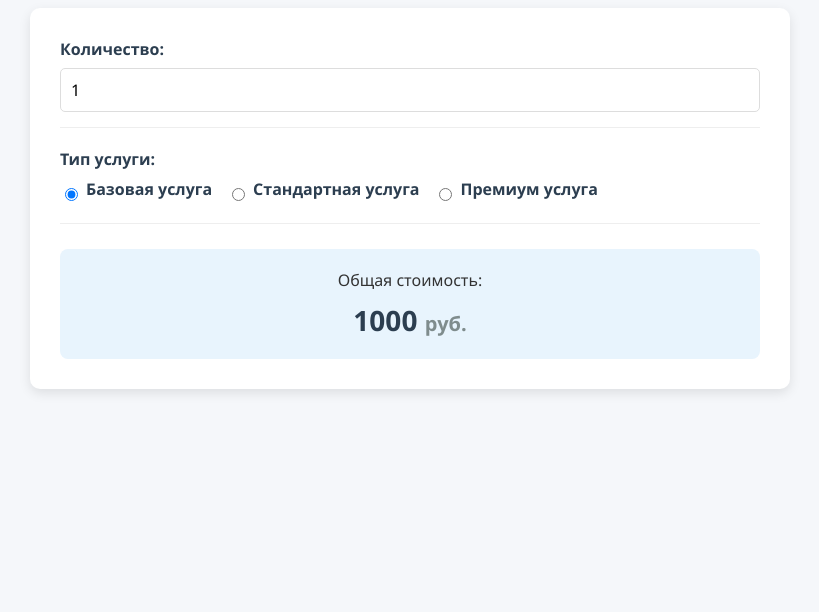
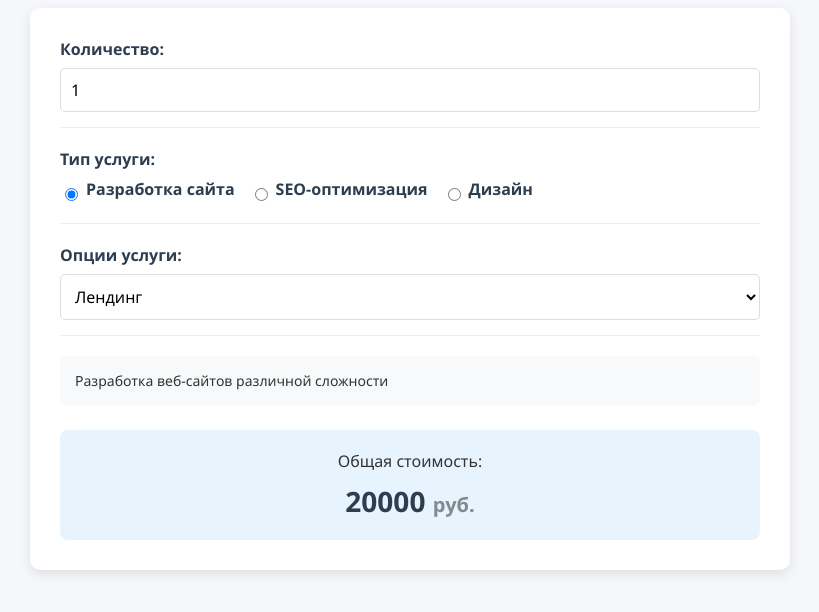
Before and after one commit to Rina127148/Web_6, a plain HTML site: page index.html in a window 1280 px wide. Shown: the part 106-718 px from the top of the page, without its empty margins (230-1049 px from the left). Drawn offline with Linux system fonts and the light colour scheme.

Commit message:
Update index.html

```diff
--- a/index.html
+++ b/index.html
@@ -109,6 +109,14 @@
             font-size: 20px;
             color: #7f8c8d;
         }
+
+        .service-info {
+            background-color: #f8f9fa;
+            padding: 15px;
+            border-radius: 5px;
+            margin-top: 10px;
+            font-size: 14px;
+        }
     </style>
 </head>
 <body>
@@ -124,16 +132,16 @@
             <label>Тип услуги:</label>
             <div class="radio-group">
                 <div class="radio-option">
-                    <input type="radio" id="type1" name="serviceType" value="basic" checked>
-                    <label for="type1">Базовая услуга</label>
+                    <input type="radio" id="type1" name="serviceType" value="web" checked>
+                    <label for="type1">Разработка сайта</label>
                 </div>
                 <div class="radio-option">
-                    <input type="radio" id="type2" name="serviceType" value="standard">
-                    <label for="type2">Стандартная услуга</label>
+                    <input type="radio" id="type2" name="serviceType" value="seo">
+                    <label for="type2">SEO-оптимизация</label>
                 </div>
                 <div class="radio-option">
-                    <input type="radio" id="type3" name="serviceType" value="premium">
-                    <label for="type3">Премиум услуга</label>
+                    <input type="radio" id="type3" name="serviceType" value="design">
+                    <label for="type3">Дизайн</label>
                 </div>
             </div>
         </div>
@@ -141,17 +149,19 @@
         <div class="form-group hidden" id="options-group">
             <label for="options">Опции услуги:</label>
             <select id="options">
-                <option value="option1">Стандартная опция</option>
-                <option value="option2">Расширенная опция</option>
-                <option value="option3">Профессиональная опция</option>
+                <!-- Опции будут заполнены динамически -->
             </select>
         </div>
 
         <div class="form-group hidden" id="property-group">
             <div class="checkbox-option">
                 <input type="checkbox" id="property">
-                <label for="property">Включить дополнительное свойство</label>
+                <label for="property">Срочный заказ (+30%)</label>
             </div>
+        </div>
+
+        <div class="service-info hidden" id="service-info">
+            <!-- Информация о выбранной услуге -->
         </div>
 
         <div class="result">
@@ -169,23 +179,60 @@
         const propertyGroup = document.getElementById('property-group');
         const propertyCheckbox = document.getElementById('property');
         const totalPriceElement = document.getElementById('total-price');
+        const serviceInfoElement = document.getElementById('service-info');
 
         // Базовая стоимость для каждого типа услуги
         const basePrices = {
-            'basic': 1000,
-            'standard': 2000,
-            'premium': 3500
+            'web': 15000,
+            'seo': 8000,
+            'design': 12000
         };
 
-        // Коэффициенты для опций
-        const optionMultipliers = {
-            'option1': 1.0,
-            'option2': 1.2,
-            'option3': 1.5
+        // Опции для каждого типа услуги
+        const serviceOptions = {
+            'web': [
+                { value: 'landing', name: 'Лендинг', price: 5000 },
+                { value: 'corporate', name: 'Корпоративный сайт', price: 15000 },
+                { value: 'shop', name: 'Интернет-магазин', price: 30000 }
+            ],
+            'seo': [
+                { value: 'basic', name: 'Базовая оптимизация', price: 5000 },
+                { value: 'advanced', name: 'Продвинутая оптимизация', price: 15000 },
+                { value: 'complex', name: 'Комплексное продвижение', price: 25000 }
+            ],
+            'design': [
+                { value: 'logo', name: 'Дизайн логотипа', price: 5000 },
+                { value: 'brandbook', name: 'Брендбук', price: 20000 },
+                { value: 'uiux', name: 'UI/UX дизайн', price: 25000 }
+            ]
         };
 
-        // Коэффициент для дополнительного свойства
-        const propertyMultiplier = 1.3;
+        // Описания услуг
+        const serviceDescriptions = {
+            'web': 'Разработка веб-сайтов различной сложности',
+            'seo': 'Оптимизация сайта для поисковых систем',
+            'design': 'Создание дизайна для бренда и интерфейсов'
+        };
+
+        // Функция для обновления списка опций
+        function updateOptions(serviceType) {
+            // Очищаем текущие опции
+            optionsSelect.innerHTML = '';
+
+            // Добавляем новые опции
+            serviceOptions[serviceType].forEach(option => {
+                const optionElement = document.createElement('option');
+                optionElement.value = option.value;
+                optionElement.textContent = option.name;
+                optionsSelect.appendChild(optionElement);
+            });
+        }
+
+        // Функция для обновления информации об услуге
+        function updateServiceInfo(serviceType) {
+            serviceInfoElement.textContent = serviceDescriptions[serviceType];
+            serviceInfoElement.classList.remove('hidden');
+        }
 
         // Функция для расчета стоимости
         function calculateTotalPrice() {
@@ -202,17 +249,19 @@
             const quantity = parseInt(quantityInput.value) || 0;
 
             // Рассчитываем базовую стоимость
-            let totalPrice = basePrices[selectedServiceType] * quantity;
+            let basePrice = basePrices[selectedServiceType];
 
-            // Применяем коэффициент для опций (если доступны)
-            if (selectedServiceType === 'standard' && !optionsGroup.classList.contains('hidden')) {
+            // Добавляем стоимость выбранной опции (если доступны)
+            if (selectedServiceType !== 'design' && !optionsGroup.classList.contains('hidden')) {
                 const selectedOption = optionsSelect.value;
-                totalPrice *= optionMultipliers[selectedOption];
+                const option = serviceOptions[selectedServiceType].find(opt => opt.value === selectedOption);
+                basePrice += option.price;
             }
 
             // Применяем коэффициент для свойства (если доступно)
-            if (selectedServiceType === 'premium' && !propertyGroup.classList.contains('hidden') && propertyCheckbox.checked) {
-                totalPrice *= propertyMultiplier;
+            let totalPrice = basePrice * quantity;
+            if (selectedServiceType === 'design' && !propertyGroup.classList.contains('hidden') && propertyCheckbox.checked) {
+                totalPrice *= 1.3; // +30% за срочный заказ
             }
 
             // Обновляем отображаемую стоимость
@@ -232,17 +281,22 @@
 
             // Показываем/скрываем элементы в зависимости от типа услуги
             switch (selectedServiceType) {
-                case 'basic':
-                    optionsGroup.classList.add('hidden');
-                    propertyGroup.classList.add('hidden');
-                    break;
-                case 'standard':
+                case 'web':
                     optionsGroup.classList.remove('hidden');
                     propertyGroup.classList.add('hidden');
+                    updateOptions('web');
+                    updateServiceInfo('web');
                     break;
-                case 'premium':
+                case 'seo':
+                    optionsGroup.classList.remove('hidden');
+                    propertyGroup.classList.add('hidden');
+                    updateOptions('seo');
+                    updateServiceInfo('seo');
+                    break;
+                case 'design':
                     optionsGroup.classList.add('hidden');
                     propertyGroup.classList.remove('hidden');
+                    updateServiceInfo('design');
                     break;
             }
         }
```
